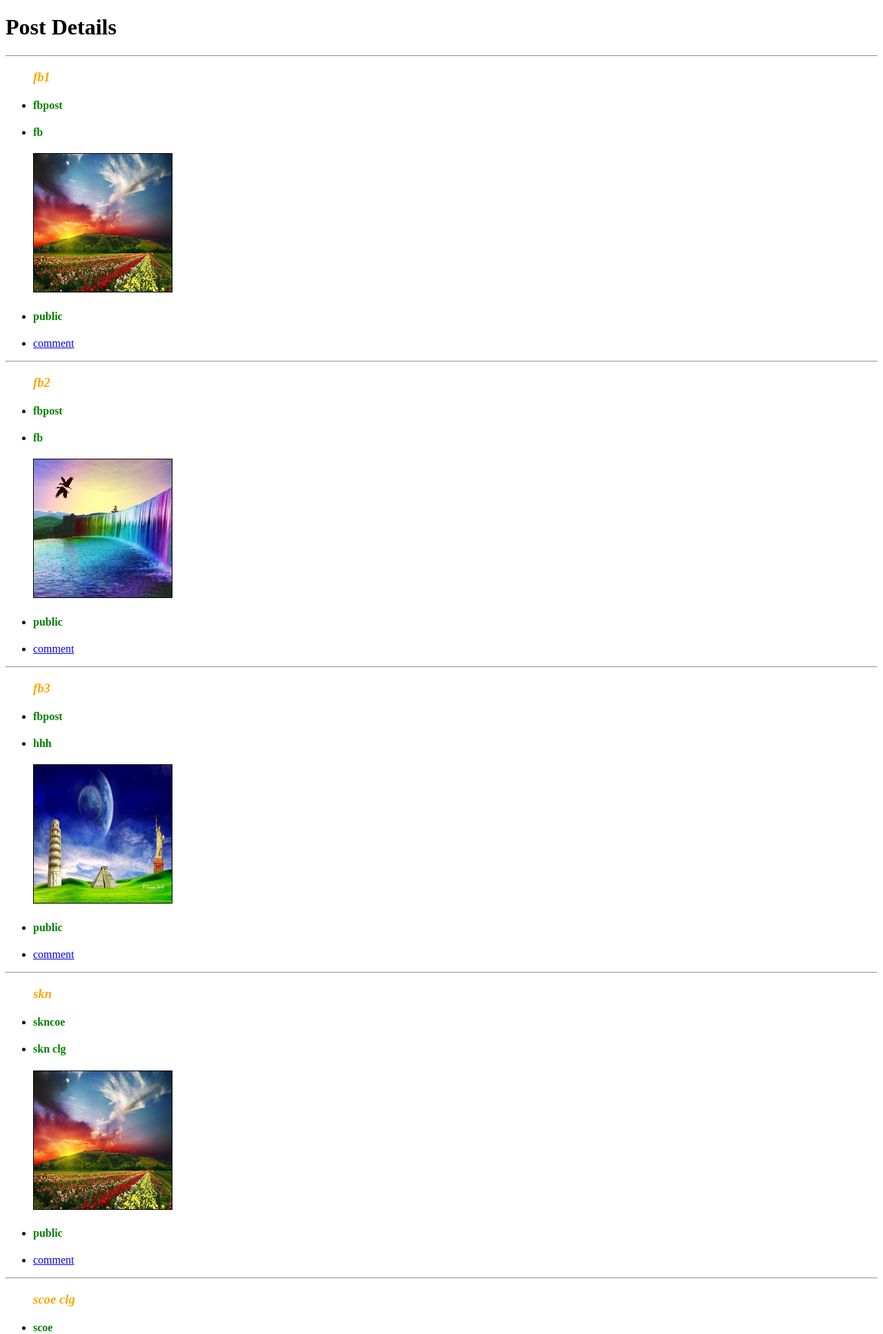
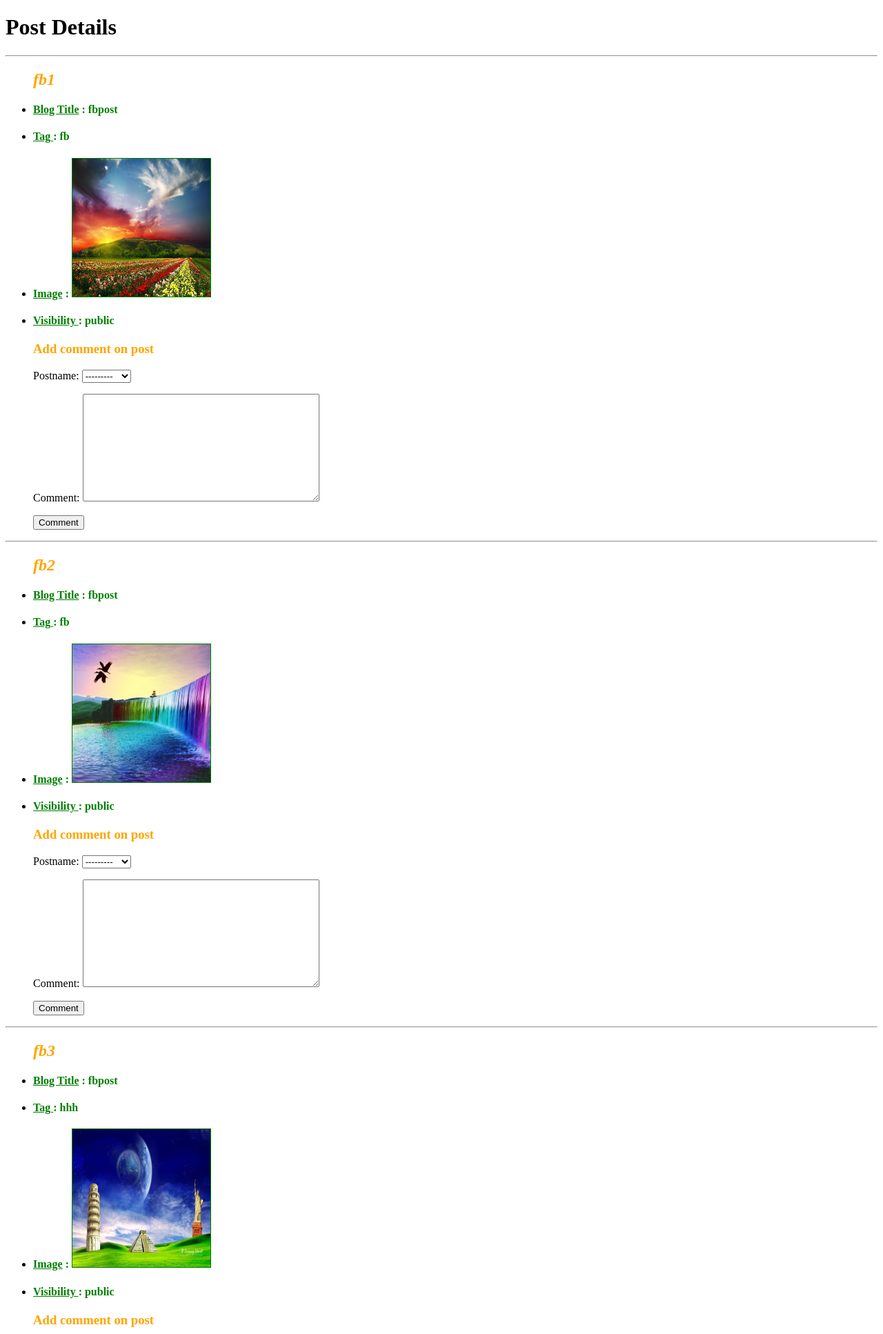
Before and after one commit to sidvitech/blog, a Django app: page /post/ in a window 1280 px wide. Shown: the top 1934 px of the page at 69% size. Run offline with Django 3.2, Linux system fonts and the light colour scheme; data comes from the database, SQL or seed files in the repository; both versions use the stored data as it was after the commit; parts of the project's set-up code (start-up, migrations or seed data) failed here and were passed over.

Commit message:
commit on post

```diff
--- a/post/models.py
+++ b/post/models.py
@@ -17,8 +17,8 @@ class PostAdd(models.Model):
 class CommentAdd(models.Model):
 	# serializer_class = CommentSerializer
 	# user = models.ForeignKey(User)
-	postname = models.ForeignKey(PostAdd)
-	comment = models.TextField()
+	postname = models.ForeignKey(PostAdd,null=True,blank=True)
+	comment = models.TextField(blank=True)
 
 	def __unicode__(self):
 		return self.comment
--- a/post/templates/post/viewpost.html
+++ b/post/templates/post/viewpost.html
@@ -15,6 +15,34 @@
 
 			{% for post in posts %}
 			<ul>
+			<h2 style="color:orange;"><i>{{post.postname}}</i></h2>
+			<li><h4 style="color:green;"><u>Blog Title</u> : {{post.blogname}}</h4></li>
+			<li><h4 style="color:green;"><u>Tag </u>: {{post.text}}</h4></li>
+			<li><h4 style="color:green;"><u>Image</u> :
+			{% if post.picture %}
+				<img src="{{ post.picture.url }}" height="200" width="200" border="1"/>
+			{% endif %}	</h4></li>
+			<li><h4 style="color:green;"><u>Visibility </u>: {{post.visibility}}</h4></li>
+			<h3 style="color:orange;">Add comment on post</h3>
+			<!-- <li><a href="/post/commentcreate/">comment</a></li> -->
+			{% csrf_token %}
+
+			{{form.as_p}}
+
+			<input type='submit' value='Comment' class='btn btn-primary btn-lg btn-block'/></li>
+			</ul>
+
+			<hr/>
+
+			{% endfor %}
+		{% endif %}
+
+
+
+		<!-- {% if p %}
+
+			{% for post in p %}
+			<ul>
 			<h3 style="color:orange;"><i>{{post.postname}}</i></h3>
 			<li><h4 style="color:green;">{{post.blogname}}</h4></li>
 			<li><h4 style="color:green;">{{post.text}}</h4></li>
@@ -27,7 +55,17 @@
 			<hr/>
 
 			{% endfor %}
+		{% endif %} -->
+		<h2>comments on post</h2>
+		{% if comments %}
+			{% for comment in comments %}
+				<ul>
+				<li><h3 style="color:blue;"><i>{{comment.postname}}</i></h3></li>
+				<li><h4 style="color:blue;"><i>{{comment.comment}}</i></h4></li>
+				</ul>
+			{% endfor %}
 		{% endif %}
+
 
 	</form>
 </body>
--- a/post/views.py
+++ b/post/views.py
@@ -10,8 +10,43 @@ from userprofile.models import UserProfile
 def post_view(request):
 	posts = PostAdd.objects.all()
 	post_body_list = [post.text for post in posts]
-	# return HttpResponse("post app")
-	return render(request, 'post/viewpost.html', {'posts':posts, 'post_list':post_body_list})
+	comments = CommentAdd.objects.all()
+	if request.method == "POST":
+		print 1
+		form = 	CommentAddForm(request.POST)
+		print 2
+		if form.is_valid():
+			print 3
+			form.save(commit = False)
+			print 4
+		else:
+			print form.errors
+			print 4
+	else:
+		form = CommentAddForm()
+		print 5
+	# if posts != None:
+	# 	if comments != None:
+	# 		for post in posts:
+	# 			var =str(post.postname)
+	# 			p = PostAdd.objects.filter(postname=var)
+	# 			for comment in comments:
+	# 				var1=str(comment.postname)
+	# 				print var,var1
+	# 				if var == var1:
+	# 					print 1
+	# 					c = CommentAdd.objects.filter(postname=var1)
+	# 					print c
+	# 					return render(request, 'post/viewpost.html', {'p':p, 'c':c})
+	# 				else:
+	# 					print 2
+	# 					return render(request, 'post/viewpost.html', {'p':p})
+
+	# 	else:
+	# 		return render(request, 'post/viewpost.html', {'posts':posts})
+
+
+	return render(request, 'post/viewpost.html', {'form': form, 'posts':posts, 'post_list':post_body_list, 'comments':comments})
 
 def post_create(request):
 	if request.method == "POST":
@@ -59,6 +94,8 @@ def comment_edit(request):
 			postname = user_form.cleaned_data['postname']
 			print postname
 			comment = user_form.cleaned_data['comment']
+			c = CommentAdd.objects.filter(postname=postname)
+			print c
 			CommentAdd.objects.filter(postname=postname).update(
 				comment=comment,
 			)
```
Also changed, not shown: userprofile/views.py (+19 -19 lines), db.sqlite3, post/migrations/0001_initial.py, post/migrations/0002_auto_20160407_1202.py (added).
